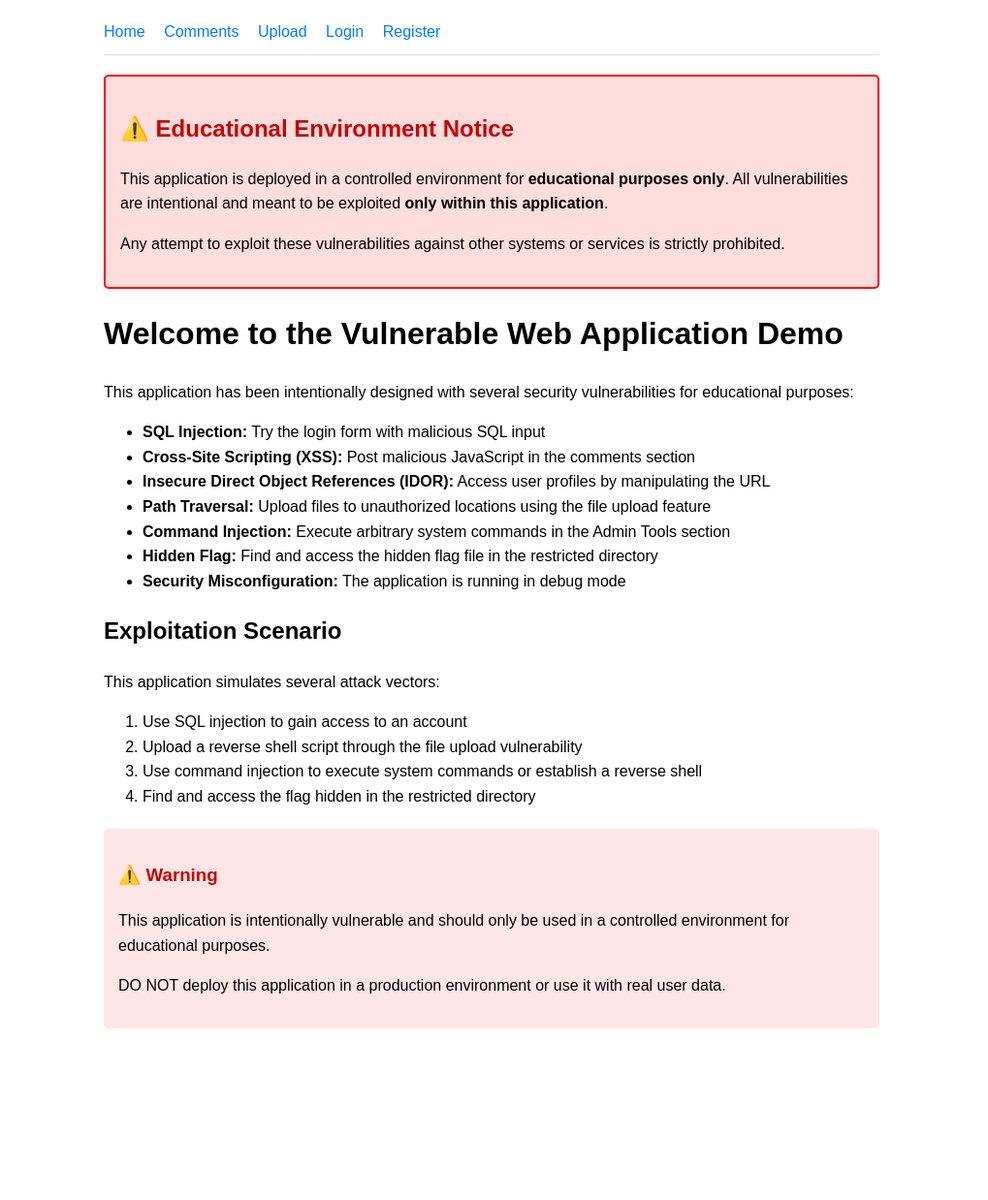
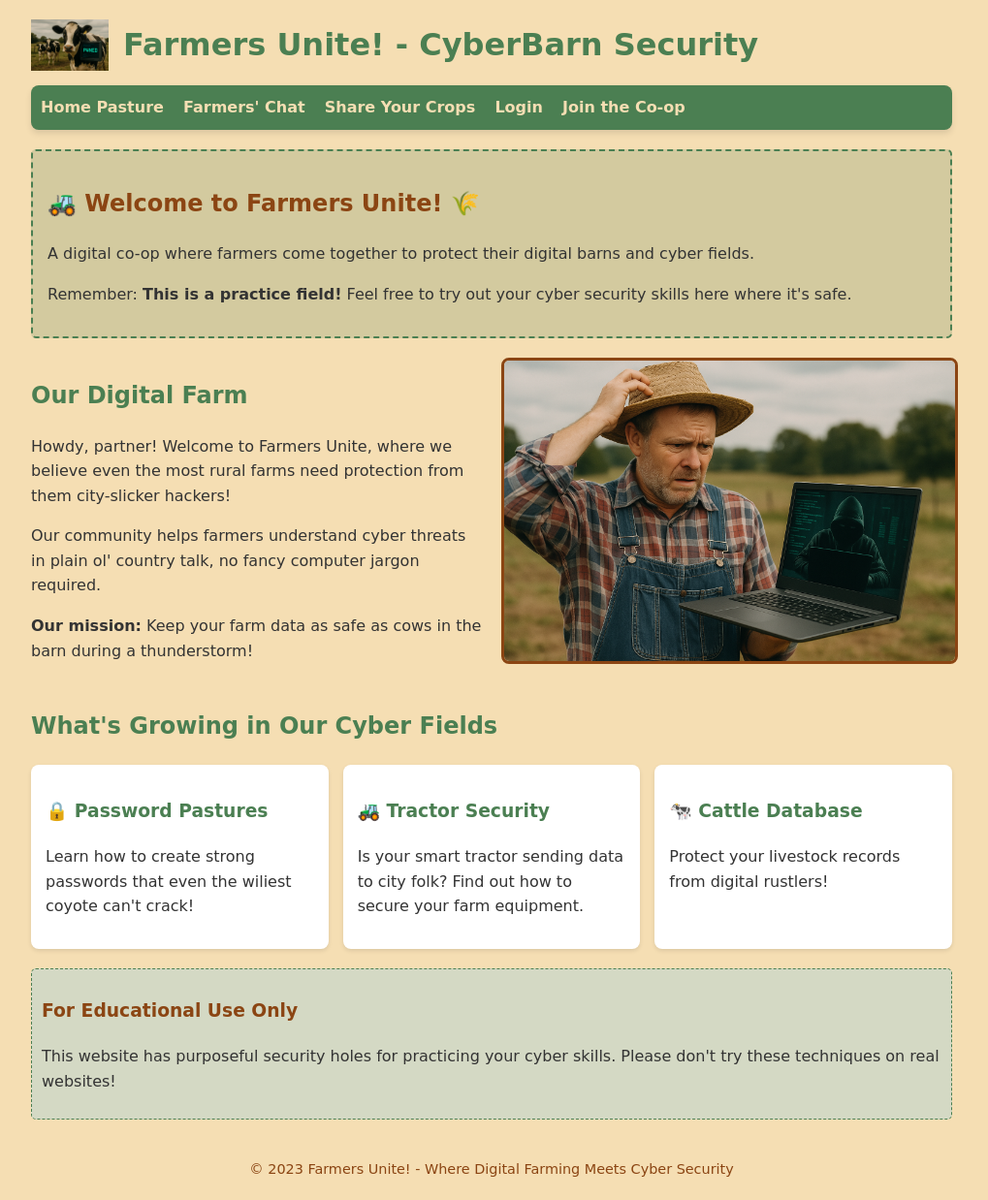
Before and after one commit to hoeloe15/vvdc-owasp-demo, a Flask app: page / in a window 1280 px wide. Shown: the whole page at 97% size, without its empty margins (133-1152 px from the left). Before the commit the page ends 1061 px from the top, so only its background shows below. Run offline with Flask 3, Linux system fonts and the light colour scheme.

Commit message:
new state of cow application

```diff
--- a/templates/base.html
+++ b/templates/base.html
@@ -4,39 +4,78 @@
 <head>
     <meta charset="UTF-8">
     <meta name="viewport" content="width=device-width, initial-scale=1.0">
-    <title>{% block title %}Vulnerable Web App{% endblock %}</title>
+    <title>{% block title %}Farmers Unite!{% endblock %}</title>
     <style>
+        :root {
+            --farm-green: #4b7f52;
+            --wheat-color: #f5deb3;
+            --soil-brown: #8b4513;
+            --sky-blue: #87ceeb;
+            --hay-yellow: #e6c546;
+        }
+
         body {
-            font-family: Arial, sans-serif;
-            max-width: 800px;
+            font-family: 'Comic Sans MS', 'Helvetica', sans-serif;
+            max-width: 950px;
             margin: 0 auto;
             padding: 20px;
             line-height: 1.6;
+            background-color: var(--wheat-color);
+            color: #333;
+        }
+
+        header {
+            display: flex;
+            align-items: center;
+            margin-bottom: 15px;
+        }
+
+        header img {
+            max-height: 80px;
+            margin-right: 15px;
+        }
+
+        h1,
+        h2,
+        h3 {
+            color: var(--farm-green);
         }
 
         nav {
             margin-bottom: 20px;
-            padding-bottom: 10px;
-            border-bottom: 1px solid #ddd;
+            padding: 10px;
+            border-radius: 8px;
+            background-color: var(--farm-green);
+            box-shadow: 0 4px 6px rgba(0, 0, 0, 0.1);
         }
 
         nav a {
             margin-right: 15px;
             text-decoration: none;
-            color: #007bff;
+            color: var(--wheat-color);
+            font-weight: bold;
+            transition: color 0.3s;
+        }
+
+        nav a:hover {
+            color: var(--hay-yellow);
         }
 
         .flash {
             padding: 10px;
             margin: 10px 0;
-            background-color: #f8d7da;
-            border: 1px solid #f5c6cb;
+            background-color: var(--hay-yellow);
+            border: 1px solid var(--soil-brown);
             border-radius: 4px;
-            color: #721c24;
+            color: var(--soil-brown);
         }
 
         form {
             margin: 20px 0;
+            background-color: rgba(255, 255, 255, 0.7);
+            padding: 15px;
+            border-radius: 8px;
+            box-shadow: 0 2px 4px rgba(0, 0, 0, 0.1);
         }
 
         input,
@@ -45,42 +84,76 @@
             padding: 8px;
             margin: 8px 0;
             box-sizing: border-box;
+            border: 1px solid var(--farm-green);
+            border-radius: 4px;
         }
 
         button {
-            background-color: #007bff;
+            background-color: var(--farm-green);
             color: white;
             padding: 10px 15px;
             border: none;
+            border-radius: 4px;
             cursor: pointer;
+            font-weight: bold;
+            transition: background-color 0.3s;
+        }
+
+        button:hover {
+            background-color: var(--soil-brown);
         }
 
         .comment {
-            margin: 10px 0;
-            padding: 10px;
-            background-color: #f8f9fa;
-            border-left: 3px solid #007bff;
+            margin: 15px 0;
+            padding: 15px;
+            background-color: white;
+            border-left: 3px solid var(--farm-green);
+            border-radius: 4px;
+            box-shadow: 0 2px 4px rgba(0, 0, 0, 0.1);
         }
 
         pre {
             white-space: pre-wrap;
             word-wrap: break-word;
+            background-color: white;
+            padding: 15px;
+            border-radius: 4px;
+        }
+
+        .help-box {
+            margin-top: 20px;
+            background-color: rgba(135, 206, 235, 0.3);
+            padding: 10px;
+            border-radius: 5px;
+            border: 1px dashed var(--farm-green);
+        }
+
+        footer {
+            margin-top: 40px;
+            text-align: center;
+            color: var(--soil-brown);
+            font-size: 0.9em;
         }
     </style>
 </head>
 
 <body>
+    <header>
+        <img src="/static/img/pwnd cow.png" alt="Farmers Unite Logo" style="max-width: 80px;">
+        <h1 style="margin: 0;">Farmers Unite! - CyberBarn Security</h1>
+    </header>
+
     <nav>
-        <a href="{{ url_for('index') }}">Home</a>
-        <a href="{{ url_for('comments') }}">Comments</a>
-        <a href="{{ url_for('upload_file') }}">Upload</a>
+        <a href="{{ url_for('index') }}">Home Pasture</a>
+        <a href="{{ url_for('comments') }}">Farmers' Chat</a>
+        <a href="{{ url_for('upload_file') }}">Share Your Crops</a>
         {% if session.logged_in %}
-        <a href="{{ url_for('profile', user_id=session.user_id) }}">My Profile</a>
-        <a href="{{ url_for('admin_tools') }}">Admin Tools</a>
+        <a href="{{ url_for('profile', user_id=session.user_id) }}">My Farmstead</a>
+        <a href="{{ url_for('admin_tools') }}">Barn Tools</a>
         <a href="{{ url_for('logout') }}">Logout ({{ session.username }})</a>
         {% else %}
         <a href="{{ url_for('login') }}">Login</a>
-        <a href="{{ url_for('register') }}">Register</a>
+        <a href="{{ url_for('register') }}">Join the Co-op</a>
         {% endif %}
     </nav>
 
@@ -93,6 +166,10 @@
     {% endwith %}
 
     {% block content %}{% endblock %}
+
+    <footer>
+        &copy; 2023 Farmers Unite! - Where Digital Farming Meets Cyber Security
+    </footer>
 </body>
 
 </html>
--- a/templates/index.html
+++ b/templates/index.html
@@ -1,43 +1,53 @@
 {% extends 'base.html' %}
 
-{% block title %}Home - Vulnerable Web App{% endblock %}
+{% block title %}Home - Farmers Unite!{% endblock %}
 
 {% block content %}
 <div
-    style="background-color: #ffdddd; border: 2px solid #ff0000; padding: 15px; margin-bottom: 20px; border-radius: 5px;">
-    <h2 style="color: #cc0000;">⚠️ Educational Environment Notice</h2>
-    <p>This application is deployed in a controlled environment for <strong>educational purposes only</strong>.
-        All vulnerabilities are intentional and meant to be exploited <strong>only within this application</strong>.</p>
-    <p>Any attempt to exploit these vulnerabilities against other systems or services is strictly prohibited.</p>
+    style="background-color: rgba(75, 127, 82, 0.2); border: 2px dashed #4b7f52; padding: 15px; margin-bottom: 20px; border-radius: 5px;">
+    <h2 style="color: #8b4513;">🚜 Welcome to Farmers Unite! 🌾</h2>
+    <p>A digital co-op where farmers come together to protect their digital barns and cyber fields.</p>
+    <p>Remember: <strong>This is a practice field!</strong> Feel free to try out your cyber security skills here where
+        it's safe.</p>
 </div>
 
-<h1>Welcome to the Vulnerable Web Application Demo</h1>
+<div style="display: flex; gap: 20px; margin-bottom: 30px;">
+    <div style="flex: 1;">
+        <h2>Our Digital Farm</h2>
+        <p>Howdy, partner! Welcome to Farmers Unite, where we believe even the most rural farms need protection from
+            them city-slicker hackers!</p>
+        <p>Our community helps farmers understand cyber threats in plain ol' country talk, no fancy computer jargon
+            required.</p>
+        <p><strong>Our mission:</strong> Keep your farm data as safe as cows in the barn during a thunderstorm!</p>
+    </div>
+    <div style="flex: 1;">
+        <img src="/static/img/confused_farmer.png" alt="Confused Farmer with Technology"
+            style="max-width: 100%; border-radius: 8px; border: 3px solid #8b4513;">
+    </div>
+</div>
 
-<p>This application has been intentionally designed with several security vulnerabilities for educational purposes:</p>
+<h2>What's Growing in Our Cyber Fields</h2>
+<div style="display: flex; flex-wrap: wrap; gap: 15px;">
+    <div
+        style="flex: 1; min-width: 200px; background-color: white; padding: 15px; border-radius: 8px; box-shadow: 0 2px 4px rgba(0,0,0,0.1);">
+        <h3>🔒 Password Pastures</h3>
+        <p>Learn how to create strong passwords that even the wiliest coyote can't crack!</p>
+    </div>
+    <div
+        style="flex: 1; min-width: 200px; background-color: white; padding: 15px; border-radius: 8px; box-shadow: 0 2px 4px rgba(0,0,0,0.1);">
+        <h3>🚜 Tractor Security</h3>
+        <p>Is your smart tractor sending data to city folk? Find out how to secure your farm equipment.</p>
+    </div>
+    <div
+        style="flex: 1; min-width: 200px; background-color: white; padding: 15px; border-radius: 8px; box-shadow: 0 2px 4px rgba(0,0,0,0.1);">
+        <h3>🐄 Cattle Database</h3>
+        <p>Protect your livestock records from digital rustlers!</p>
+    </div>
+</div>
 
-<ul>
-    <li><strong>SQL Injection:</strong> Try the login form with malicious SQL input</li>
-    <li><strong>Cross-Site Scripting (XSS):</strong> Post malicious JavaScript in the comments section</li>
-    <li><strong>Insecure Direct Object References (IDOR):</strong> Access user profiles by manipulating the URL</li>
-    <li><strong>Path Traversal:</strong> Upload files to unauthorized locations using the file upload feature</li>
-    <li><strong>Command Injection:</strong> Execute arbitrary system commands in the Admin Tools section</li>
-    <li><strong>Hidden Flag:</strong> Find and access the hidden flag file in the restricted directory</li>
-    <li><strong>Security Misconfiguration:</strong> The application is running in debug mode</li>
-</ul>
-
-<h2>Exploitation Scenario</h2>
-<p>This application simulates several attack vectors:</p>
-<ol>
-    <li>Use SQL injection to gain access to an account</li>
-    <li>Upload a reverse shell script through the file upload vulnerability</li>
-    <li>Use command injection to execute system commands or establish a reverse shell</li>
-    <li>Find and access the flag hidden in the restricted directory</li>
-</ol>
-
-<div style="background-color: #ffe6e6; padding: 15px; border-radius: 5px; margin-top: 20px;">
-    <h3 style="color: #cc0000;">⚠️ Warning</h3>
-    <p>This application is intentionally vulnerable and should only be used in a controlled environment for educational
-        purposes.</p>
-    <p>DO NOT deploy this application in a production environment or use it with real user data.</p>
+<div class="help-box">
+    <h3 style="color: #8b4513;">For Educational Use Only</h3>
+    <p>This website has purposeful security holes for practicing your cyber skills. Please don't try these techniques on
+        real websites!</p>
 </div>
 {% endblock %}
```
Also changed, not shown: templates/admin_tools.html (+10 -25 lines), templates/comments.html (+12 -20 lines), templates/login.html (+8 -14 lines), templates/profile.html (+16 -17 lines), templates/register.html (+13 -17 lines), templates/upload.html (+11 -19 lines), templates/uploads.html (+30 -14 lines), static/img/confused_farmer.png (added), static/img/pwnd cow.png (added).
